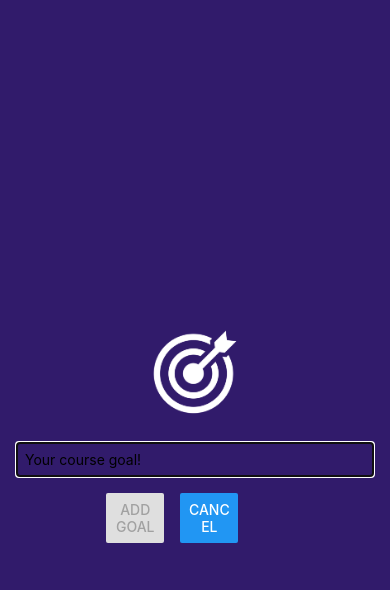
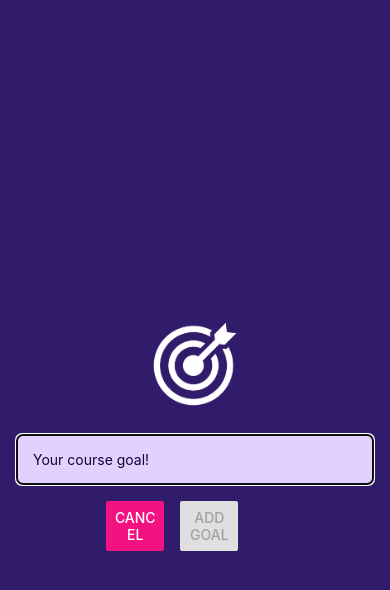
Before and after one commit to TCCDevelopment/RNCourse, a React Native app: screen / in a window 390 px wide. Both pictures are taken after a click on the button "ADD NEW GOAL". Shown: the top 590 px of the page. Built offline with nearby package versions, Linux system fonts and the light colour scheme.

Commit message:
Lesson 37 - Final Touches
- Changing Button order on Modal
- Updating stylesheets to look nicer
- Setting generic backgroundColor for the app in `app.json`

```diff
--- a/App.js
+++ b/App.js
@@ -34,7 +34,7 @@
     <View style={styles.appContainer}>
       <Button
         title="Add New Goal"
-        color="#5e0acc"
+        color="#a065ec"
         onPress={startAddGoalHandler}
       />
       <GoalInput
@@ -68,7 +68,7 @@
   appContainer: {
     flex: 1,
     paddingTop: 50,
-    paddingHorizontal: 16,
+    paddingHorizontal: 16
   },
   goalsContainer: {
     flex: 5,
--- a/app.json
+++ b/app.json
@@ -5,6 +5,7 @@
     "version": "1.0.0",
     "orientation": "portrait",
     "icon": "./assets/icon.png",
+    "backgroundColor": "#1e085a",
     "userInterfaceStyle": "light",
     "splash": {
       "image": "./assets/splash.png",
--- a/components/GoalInput.js
+++ b/components/GoalInput.js
@@ -45,14 +45,15 @@
         />
         <View style={styles.buttonContainer}>
           <View style={styles.button}>
+            <Button title="Cancel" onPress={props.onCancel} color="#f31282" />
+          </View>
+          <View style={styles.button}>
             <Button
               title="Add Goal"
               onPress={addGoalHandler}
               disabled={addGoalBtnState}
+              color="#b180f0"
             />
-          </View>
-          <View style={styles.button}>
-            <Button title="Cancel" onPress={props.onCancel}/>
           </View>
         </View>
       </View>
@@ -77,9 +78,12 @@
   },
   textInput: {
     borderWidth: 1,
-    borderColor: "#FFFFFF",
+    borderColor: "#e4d0ff",
+    backgroundColor: "#e4d0ff",
+    color: "#120438",
+    borderRadius: 6,
     width: "100%",
-    padding: 8,
+    padding: 16,
   },
   buttonContainer: {
     marginTop: 16,
```
